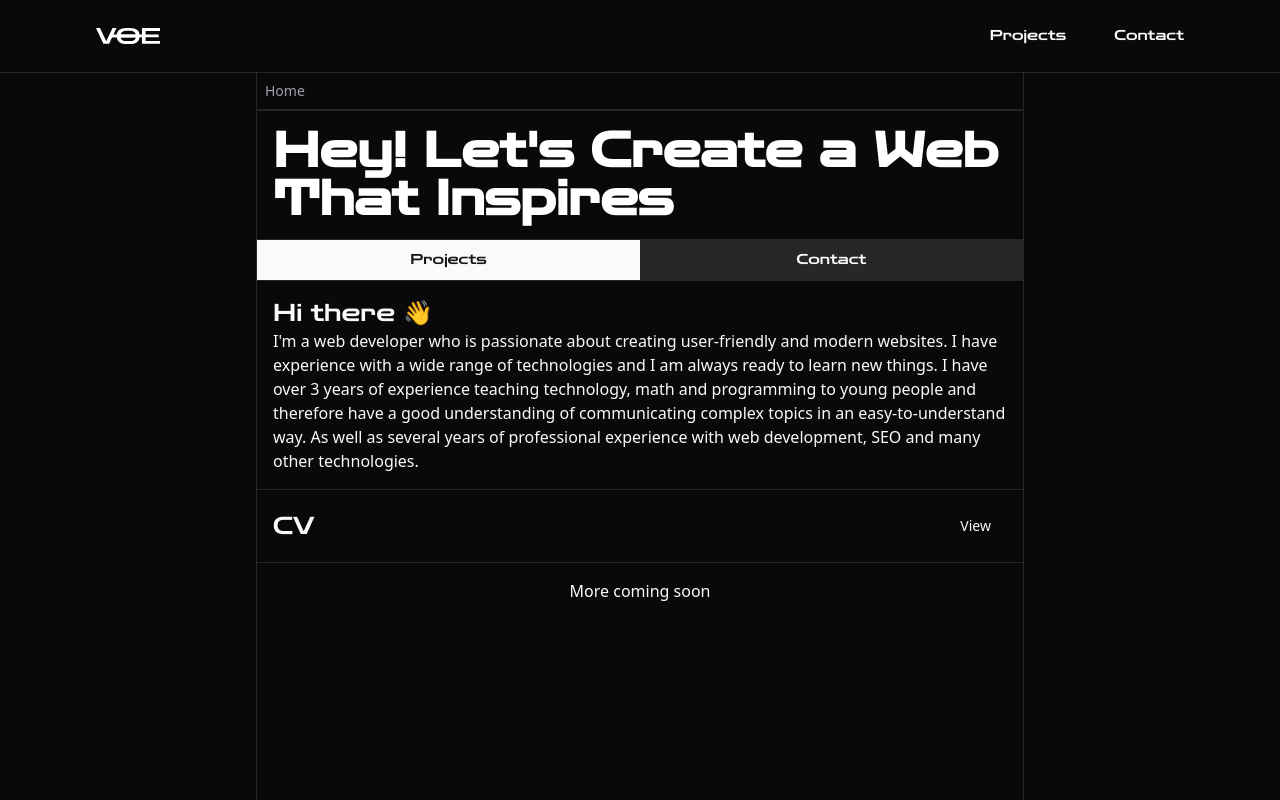
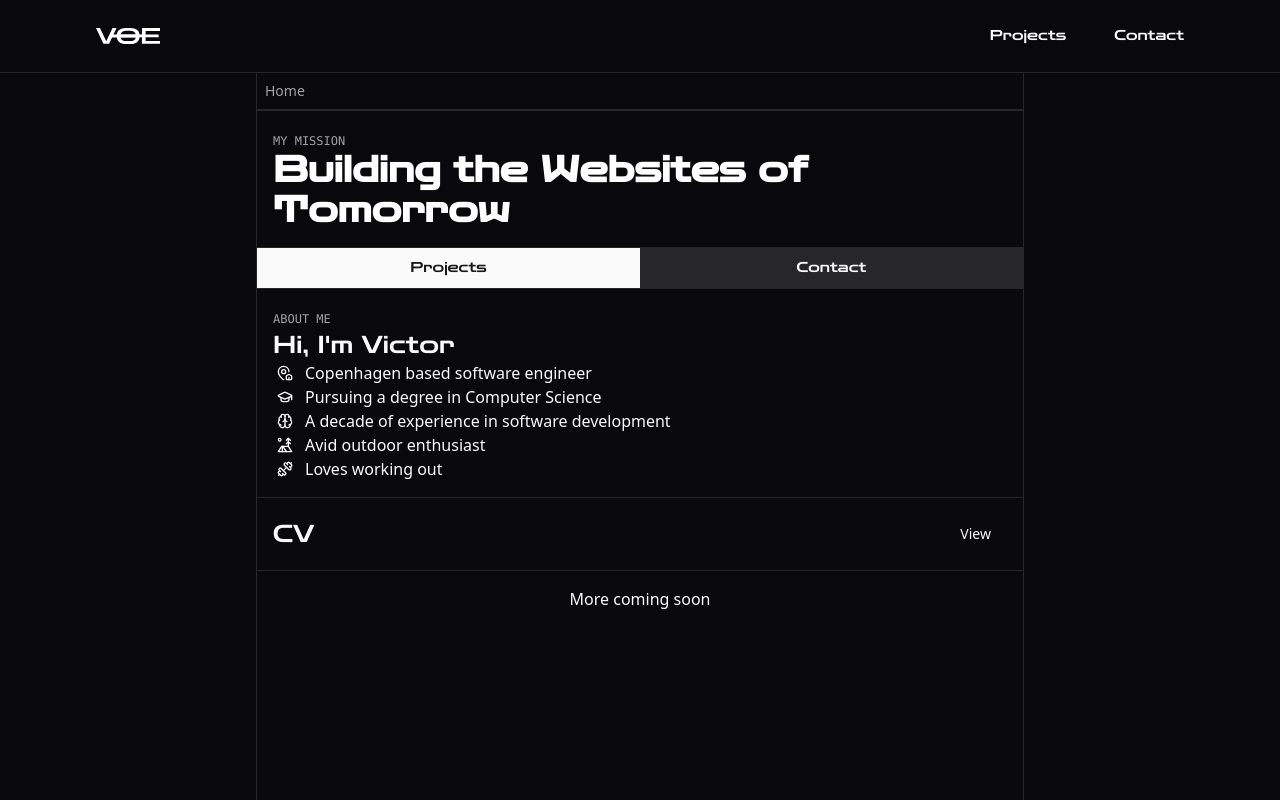
Before and after one commit to victorDigital/voe.dk, a SvelteKit app: page / in a window 1280 px wide. Shown: the top 800 px of the page. Built offline with nearby package versions, Linux system fonts and the light colour scheme; what tailwindcss-view-transitions would draw is missing.

Commit message:
feat: enhance personal introduction section with new icons and updated content

```diff
--- a/src/routes/+page.svelte
+++ b/src/routes/+page.svelte
@@ -2,6 +2,11 @@
 	import Button from '$lib/components/ui/button/button.svelte';
 	import Separator from '$lib/components/ui/separator/separator.svelte';
 	import * as Breadcrumb from '$lib/components/ui/breadcrumb/index';
+	import MapPinHouse from 'lucide-svelte/icons/map-pin-house';
+	import GraduationCap from 'lucide-svelte/icons/graduation-cap';
+	import Brain from 'lucide-svelte/icons/brain';
+	import TentTree from 'lucide-svelte/icons/tent-tree';
+	import Dumbbell from 'lucide-svelte/icons/dumbbell';
 </script>
 
 <div class="m-2 w-fit">
@@ -21,9 +26,8 @@
 />
 <Separator orientation="horizontal" class="mb-4"></Separator>
 <div class="w-full vt-name-[main-content]">
-	<h1 class="px-4 font-zen text-5xl font-black text-white">
-		Hey! Let's Create a Web That Inspires
-	</h1>
+	<span class="mx-4 font-mono text-xs text-muted-foreground">MY MISSION</span>
+	<h1 class="px-4 font-zen text-4xl font-black text-white">Building the Websites of Tomorrow</h1>
 	<Separator orientation="horizontal" class="mt-4"></Separator>
 	<div class="flex w-full">
 		<Button class="w-full rounded-none font-zen" variant="default" href="/projects">Projects</Button
@@ -33,14 +37,22 @@
 	</div>
 	<Separator orientation="horizontal" class="mb-4"></Separator>
 	<div class="px-4">
-		<h2 class="font-zen text-2xl">Hi there 👋</h2>
-		<p>
-			I'm a web developer who is passionate about creating user-friendly and modern websites. I have
-			experience with a wide range of technologies and I am always ready to learn new things. I have
-			over 3 years of experience teaching technology, math and programming to young people and
-			therefore have a good understanding of communicating complex topics in an easy-to-understand
-			way. As well as several years of professional experience with web development, SEO and many
-			other technologies.
+		<span class="font-mono text-xs text-muted-foreground">ABOUT ME</span>
+		<h2 class="font-zen text-2xl">Hi, I'm Victor</h2>
+		<p class="flex items-start *:h-[1em] *:min-w-[24px]">
+			<MapPinHouse class="mr-2 mt-1" /> Copenhagen based software engineer
+		</p>
+		<p class="flex items-start *:h-[1em] *:min-w-[24px]">
+			<GraduationCap class="mr-2 mt-1" /> Pursuing a degree in Computer Science
+		</p>
+		<p class="flex items-start *:h-[1em] *:min-w-[24px]">
+			<Brain class="mr-2 mt-1" /> A decade of experience in software development
+		</p>
+		<p class="flex items-start *:h-[1em] *:min-w-[24px]">
+			<TentTree class="mr-2 mt-1" /> Avid outdoor enthusiast
+		</p>
+		<p class="flex items-start *:h-[1em] *:min-w-[24px]">
+			<Dumbbell class="mr-2 mt-1" /> Loves working out
 		</p>
 	</div>
 	<Separator orientation="horizontal" class="my-4"></Separator>
```
